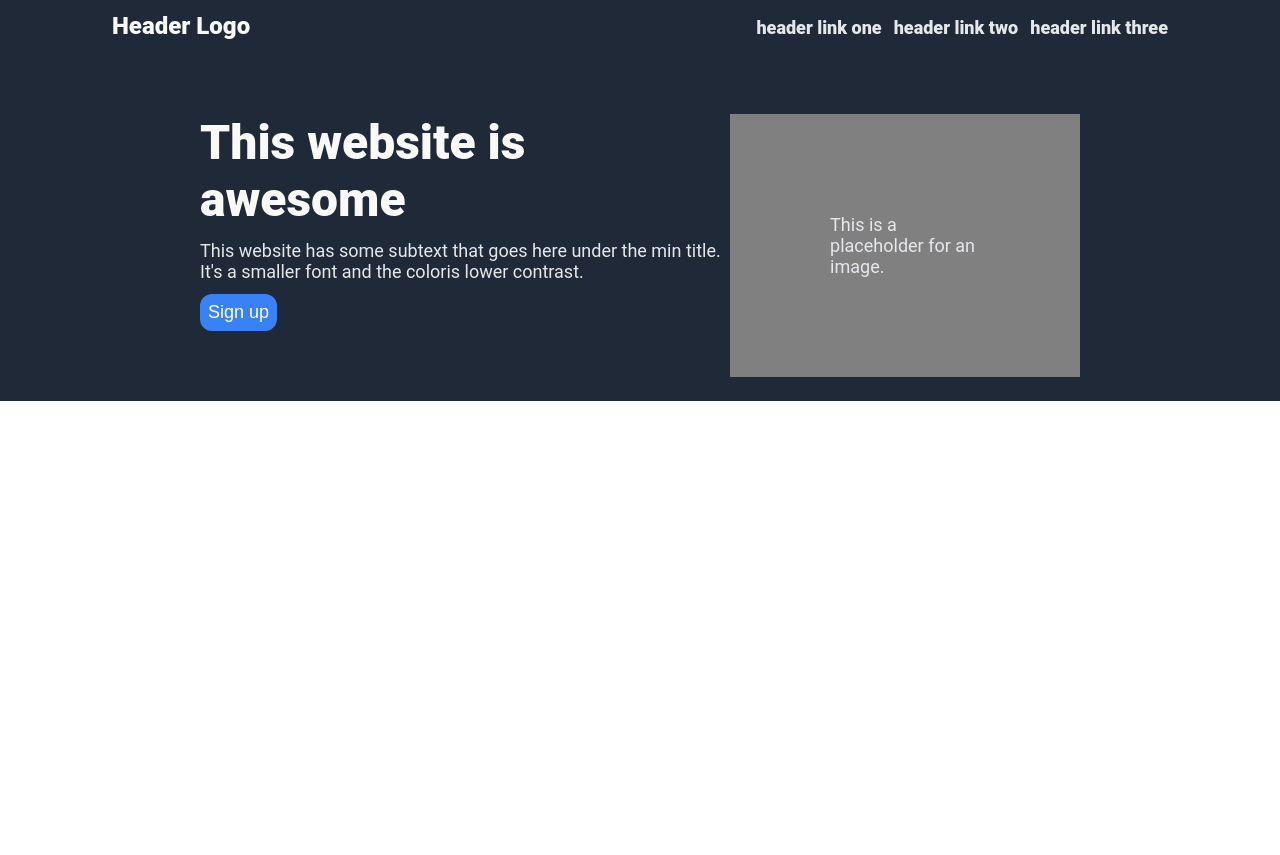
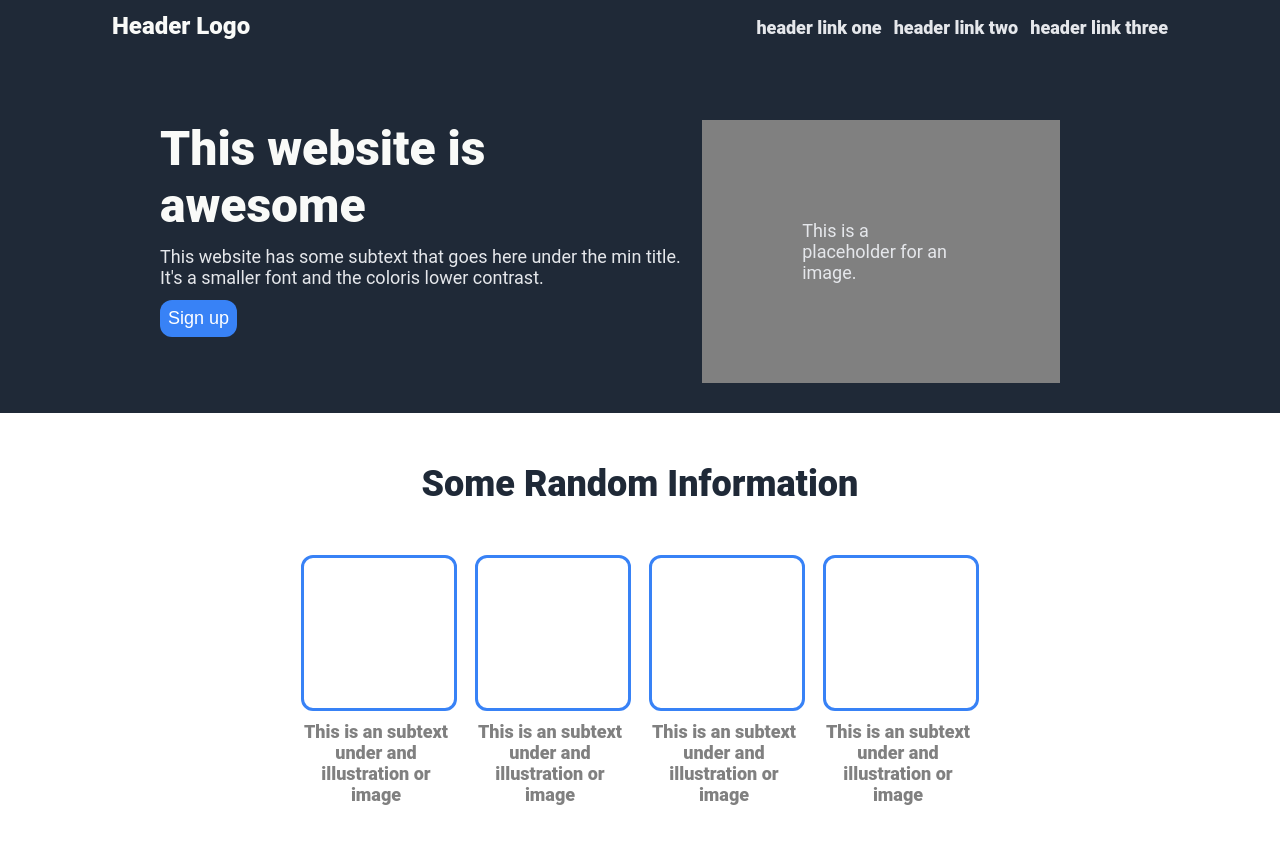
Before and after one commit to Grimcat07/Landing-Page, a plain HTML site: page index.html in a window 1280 px wide. Before the commit the page ends 800 px from the top, so only its background shows below. Drawn offline with Linux system fonts and the light colour scheme.

Commit message:
finished info section

```diff
--- a/index.html
+++ b/index.html
@@ -26,7 +26,25 @@
             </div>
         </div>
         <div class="information">
-
+            Some Random Information
+            <div class="cards">
+            <div class="info-card">
+                <div class="card-image"></div>
+                <div class="info-text">This is an subtext under and illustration or image</div>
+            </div>
+            <div class="info-card">
+                <div class="card-image"></div>
+                <div class="info-text">This is an subtext under and illustration or image</div>
+            </div>
+            <div class="info-card">
+                <div class="card-image"></div>
+                <div class="info-text">This is an subtext under and illustration or image</div>
+            </div>
+            <div class="info-card">
+                <div class="card-image"></div>
+                <div class="info-text">This is an subtext under and illustration or image</div>
+            </div>
         </div>
+    </div>
     </body>
 </html>
--- a/styles.css
+++ b/styles.css
@@ -56,7 +56,7 @@ ul
     display: flex;
     justify-content: center;
     max-width: 900px;
-    padding: 24px 100px;
+    padding: 30px 60px;
 
 }
 .himg
@@ -84,3 +84,40 @@ ul
     display: flex;
     margin-top: 12px;
 }
+.information
+{
+    text-align: center;
+    font-size: 36px;
+    font-weight: 900;
+    margin: 50px;
+    color: #1F2937;
+}
+.cards
+{
+    display: flex;
+    justify-content: center;
+    margin: 50px;
+    flex: 1;
+    gap: 18px;
+}
+
+.card-image
+{
+    border-radius: 12px;
+    border-color: #3882F6;
+    border-style: solid;
+    width: 150px;
+    height: 150px;
+}
+.info-text
+{
+    font-size: 18px;
+    color: grey;
+    width: 150px;
+    display: flex;
+    text-align: center;
+    padding-top: 10px;
+    align-items: center;
+    justify-content: center;
+    margin: 0;
+}
```
